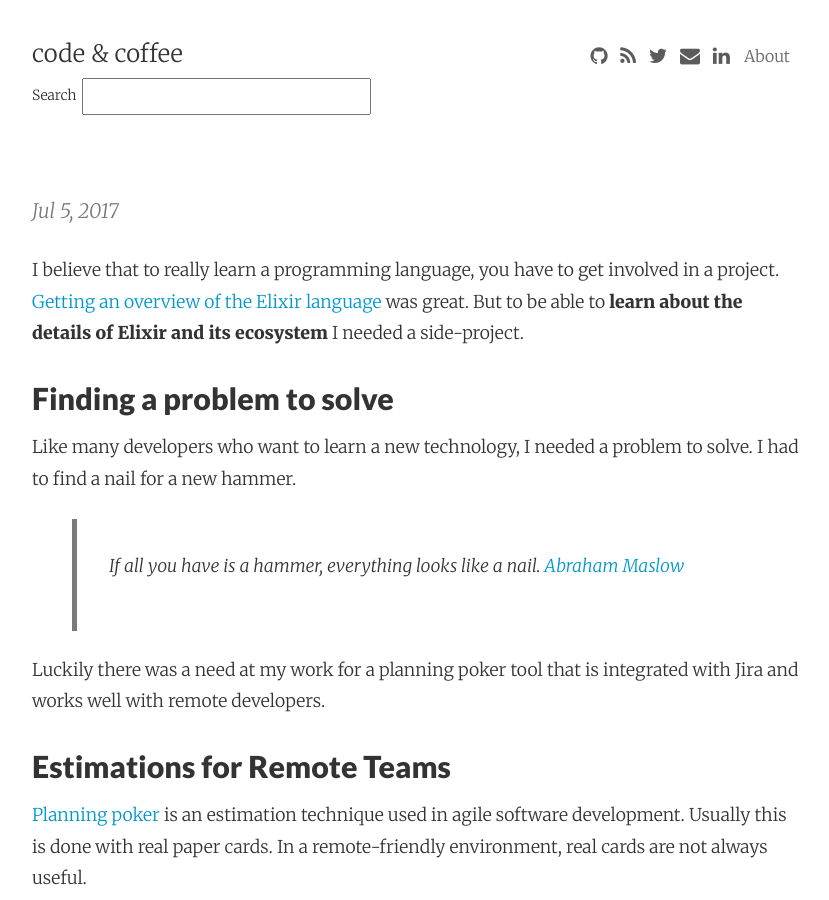
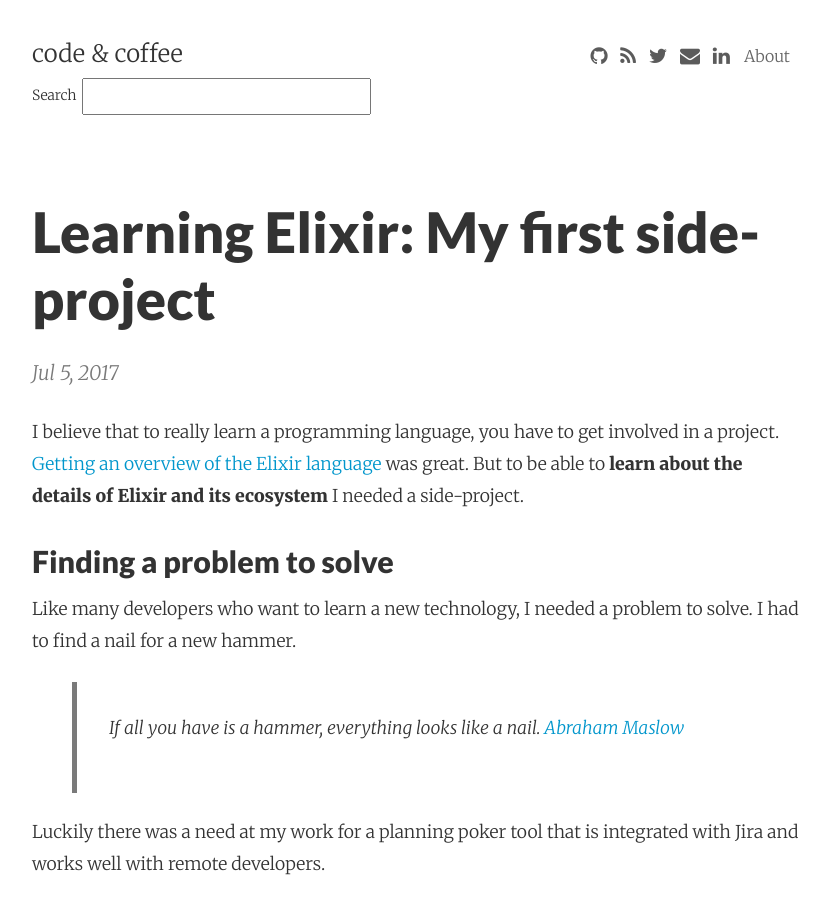
Before and after one commit to adri/adri.github.io, a Jekyll site: the page built from _posts/2017-07-05-my-elixir-side-project-exloration-phase.md, in a window 1280 px wide and 900 px high. Shown: the whole window, without its empty margins (224-1053 px from the left). Built offline with Jekyll 4.4.1, drawn with Linux system fonts in a browser that asks for light colours; nearby versions of some CDN libraries; our own code applies the rules of GitHub Pages for plain Markdown files; comment, search, counter and statistics services are not loaded.

Commit message:
Autocommit from wiki

```diff
--- a/_posts/2017-07-05-my-elixir-side-project-exloration-phase.md
+++ b/_posts/2017-07-05-my-elixir-side-project-exloration-phase.md
@@ -1,6 +1,6 @@
 ---
 layout: post
-title: “Learning Elixir: My first side-project”
+title: "Learning Elixir: My first side-project"
 summary: Learnings from starting on a side-project written in Elixir.
 categories: elixir, side-project
 image: https://cloud.githubusercontent.com/assets/133832/21369161/f3b8dae6-c705-11e6-8f9e-2195ebb85a95.png
```
